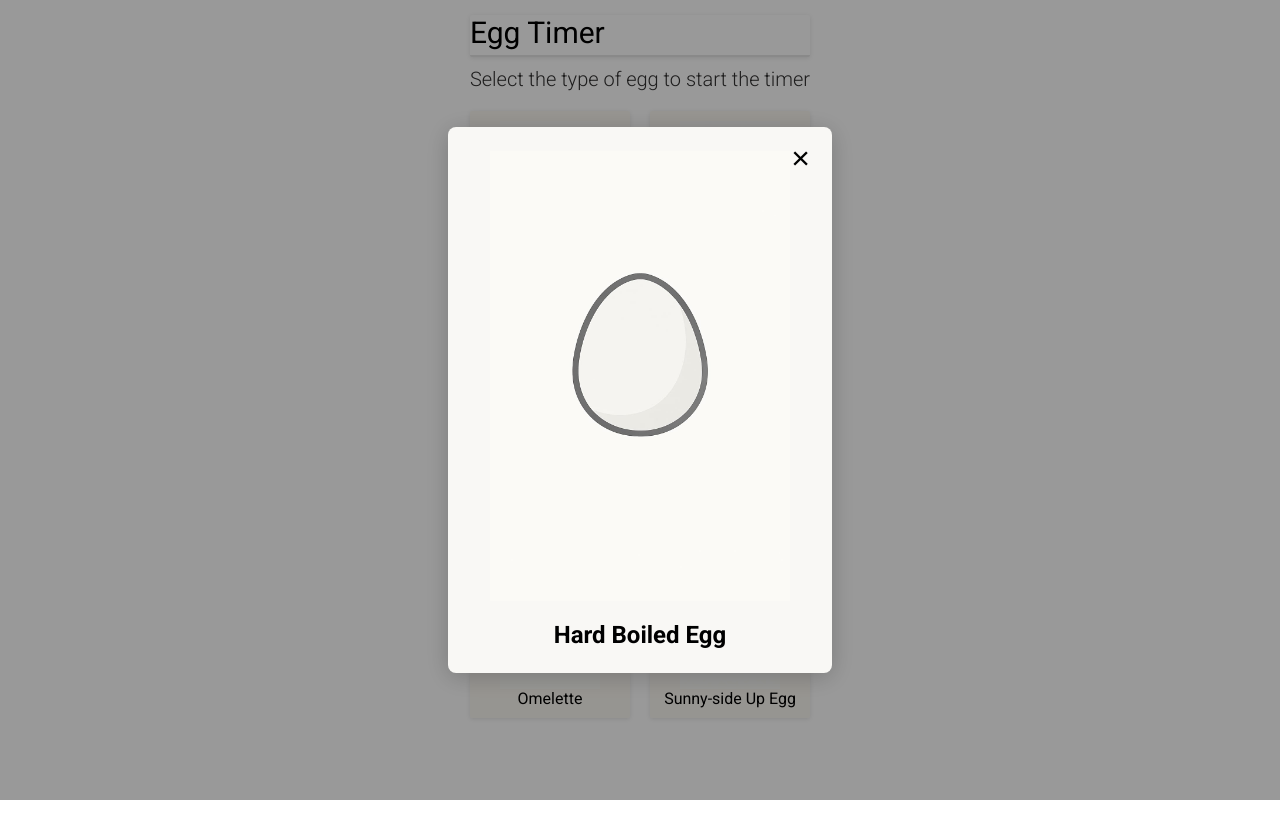
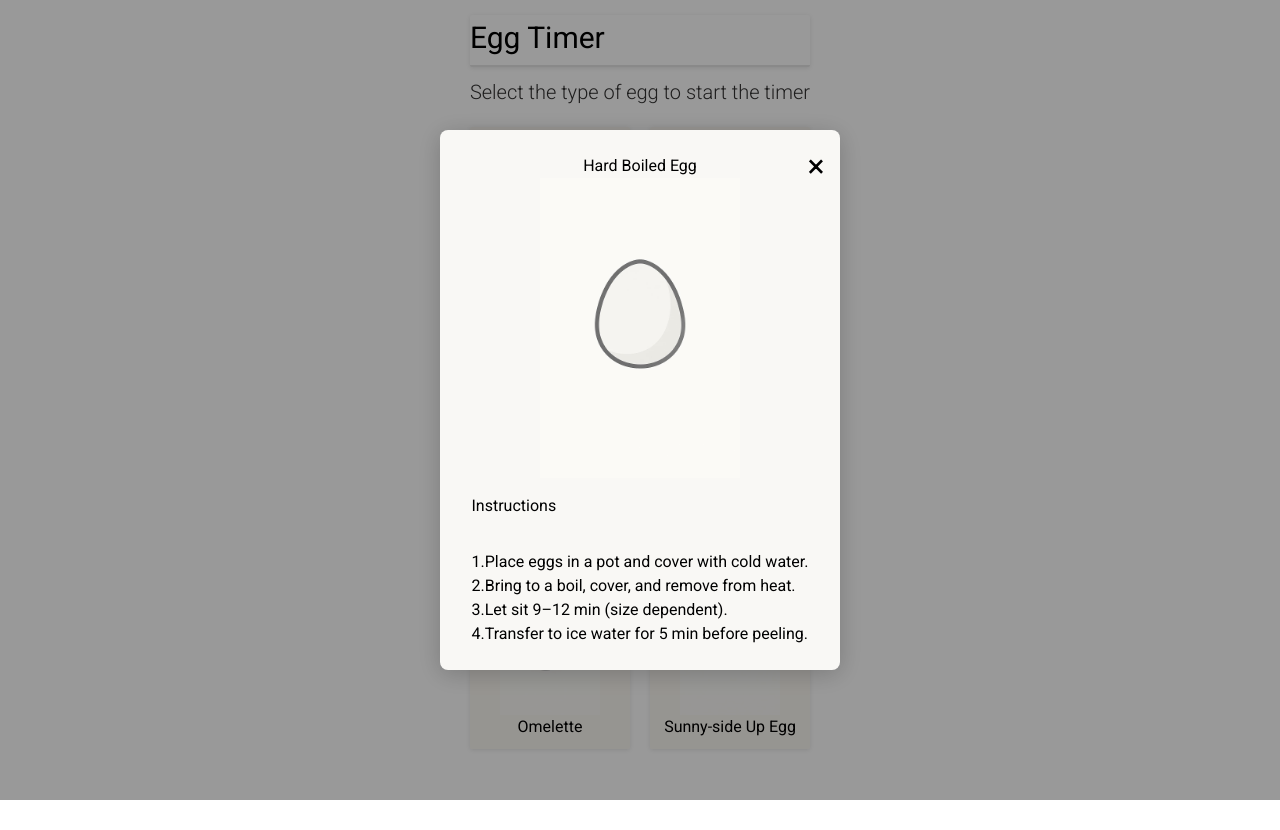
Before and after one commit to MoldovianuHalyna/EggTimer, a React (Vite) app: page / in a window 1280 px wide. Both pictures are taken after a click on the element "Hard Boiled Egg". After the commit the page ends 800 px from the top, so only its background shows below. Built offline with nearby package versions, Linux system fonts and the light colour scheme.

Commit message:
styles for egg list item added

```diff
--- a/package.json
+++ b/package.json
@@ -10,8 +10,10 @@
     "preview": "vite preview"
   },
   "dependencies": {
+    "@tailwindcss/vite": "^4.1.12",
     "react": "^19.1.0",
-    "react-dom": "^19.1.0"
+    "react-dom": "^19.1.0",
+    "tailwindcss": "^4.1.12"
   },
   "devDependencies": {
     "@eslint/js": "^9.25.0",
--- a/src/components/EggList/Egglist.jsx
+++ b/src/components/EggList/Egglist.jsx
@@ -2,6 +2,8 @@ import { useState } from "react";
 import EgglistItem from "../EgglistItem/EgglistItem";
 import s from "./EggList.module.css";
 import Modal from "../Modal/Modal";
+import { EGGS } from "../../constants";
+import { INSTRUCTIONS } from "../../constants";
 
 const Egglist = () => {
   const [modalOpen, setModalOpen] = useState(false);
@@ -12,18 +14,9 @@ const Egglist = () => {
     setModalOpen(true);
   };
 
-  const eggs = [
-    { image: "/hard-boiled.jpg", label: "Hard Boiled Egg" },
-    { image: "/soft-boiled.jpg", label: "Soft Boiled Egg" },
-    { image: "/scrumbled.jpg", label: "Scrambled Egg" },
-    { image: "/poached.jpg", label: "Poached Egg" },
-    { image: "/omelette.jpg", label: "Omelette" },
-    { image: "/sunny-side-up.jpg", label: "Sunny-side Up Egg" },
-  ];
-
   return (
     <div className={s.egglistContainer}>
-      {eggs.map((egg) => (
+      {EGGS.map((egg) => (
         <EgglistItem
           key={egg.label}
           image={egg.image}
@@ -37,6 +30,7 @@ const Egglist = () => {
         onClose={() => setModalOpen(false)}
         image={selectedEgg.image}
         label={selectedEgg.label}
+        instructions={INSTRUCTIONS}
       />
     </div>
   );
--- a/src/components/Modal/Modal.jsx
+++ b/src/components/Modal/Modal.jsx
@@ -1,7 +1,7 @@
 import { useEffect } from "react";
 import styles from "./Modal.module.css";
 
-const Modal = ({ isOpen, onClose, image, label }) => {
+const Modal = ({ isOpen, onClose, image, label, instructions }) => {
   useEffect(() => {
     const handleKeyDown = (e) => {
       if (e.key === "Escape") {
@@ -19,15 +19,31 @@ const Modal = ({ isOpen, onClose, image, label }) => {
 
   if (!isOpen) return null;
 
+  const recipe = instructions.find((item) => item.label === label);
+
   return (
     <div className={styles.overlay} onClick={onClose}>
       <div className={styles.modal} onClick={(e) => e.stopPropagation()}>
         <button className={styles.closeBtn} onClick={onClose}>
           ×
         </button>
+        <h2 className="text-center pb-8 ">{label}</h2>
         <img src={image} alt={label} className={styles.image} />
-        <h2>{label}</h2>
-        {/* Add instructions and Timer component here */}
+
+        {recipe ? (
+          <div>
+            <h3 class="text-left pb-8 ">Instructions</h3>
+            <ol>
+              {recipe.steps.map((step, index) => (
+                <li class="text-left" key={index}>
+                  {index + 1}.{step}
+                </li>
+              ))}
+            </ol>
+          </div>
+        ) : (
+          <p>No instructions found for this egge type</p>
+        )}
       </div>
     </div>
   );
--- a/src/components/Modal/Modal.module.css
+++ b/src/components/Modal/Modal.module.css
@@ -20,6 +20,10 @@
   max-width: 90vw;
   box-shadow: 0 4px 24px rgba(0, 0, 0, 0.2);
   text-align: center;
+  display: flex;
+  flex-direction: column;
+  align-items: center;
+  justify-content: center;
 }
 
 .closeBtn {
@@ -33,7 +37,7 @@
 }
 
 .image {
-  width: 300px;
+  width: 200px;
   height: auto;
   margin-bottom: 16px;
 }
--- /dev/null
+++ b/src/constants.js
@@ -0,0 +1,50 @@
+export const EGGS = [
+  { image: "/hard-boiled.jpg", label: "Hard Boiled Egg" },
+  { image: "/soft-boiled.jpg", label: "Soft Boiled Egg" },
+  { image: "/scrumbled.jpg", label: "Scrambled Egg" },
+  { image: "/poached.jpg", label: "Poached Egg" },
+  { image: "/omelette.jpg", label: "Omelette" },
+  { image: "/sunny-side-up.jpg", label: "Sunny-side Up Egg" },
+];
+
+export const INSTRUCTIONS = [
+  {
+    label: "Hard Boiled Egg",
+    steps: [
+      "Place eggs in a pot and cover with cold water.",
+      "Bring to a boil, cover, and remove from heat.",
+      "Let sit 9–12 min (size dependent).",
+      "Transfer to ice water for 5 min before peeling.",
+    ],
+  },
+  {
+    label: "Soft Boiled Egg",
+    steps: [
+      "Bring water to a boil.",
+      "Lower eggs in gently with a spoon.",
+      "Boil 4–6 min, depending on yolk preference.",
+      "Cool briefly in ice water, peel, and serve.",
+    ],
+  },
+  {
+    label: "Scrambled Egg",
+    steps: [
+      "Whisk eggs in a bowl.",
+      "Heat butter or oil in a skillet over medium heat.",
+      "Pour eggs in and let set slightly.",
+      "Stir gently from edges to center until softly set.",
+      "Remove from heat while still a bit runny, serve hot.",
+    ],
+  },
+  {
+    label: "Poached Egg",
+    steps: [
+      "Simmer 3 in. of water in a saucepan.",
+      "Add splash of vinegar (optional).",
+      "Crack egg into a small bowl.",
+      "Stir water to make a whirlpool, slide egg in.",
+      "Cook 3–4 min for runny yolk, longer if firmer.",
+      "Remove with slotted spoon, drain, and serve.",
+    ],
+  },
+];
--- a/src/index.css
+++ b/src/index.css
@@ -1,3 +1,5 @@
+@import "tailwindcss";
+
 :root {
 }
 
--- a/vite.config.js
+++ b/vite.config.js
@@ -1,7 +1,9 @@
-import { defineConfig } from 'vite'
-import react from '@vitejs/plugin-react-swc'
+import { defineConfig } from "vite";
+import react from "@vitejs/plugin-react-swc";
+
+import tailwindcss from "@tailwindcss/vite";
 
 // https://vite.dev/config/
 export default defineConfig({
-  plugins: [react()],
-})
+  plugins: [react(), tailwindcss()],
+});
```
Also changed, not shown: 1 other file (tests, documents, lock files or other folders).
